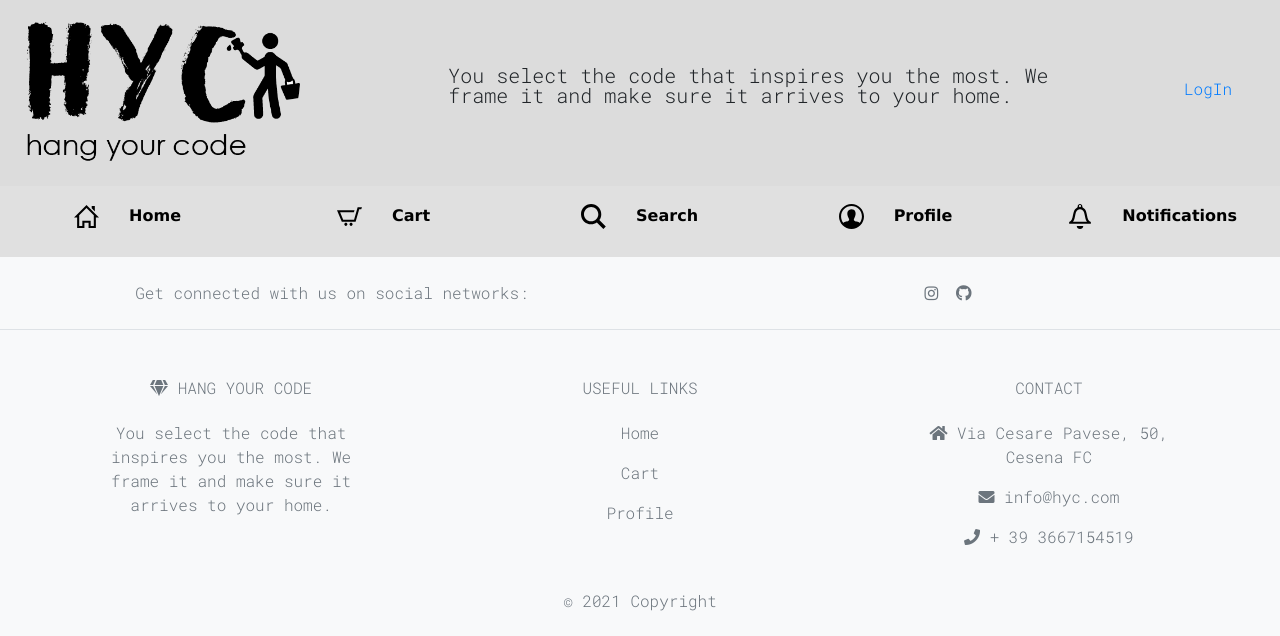
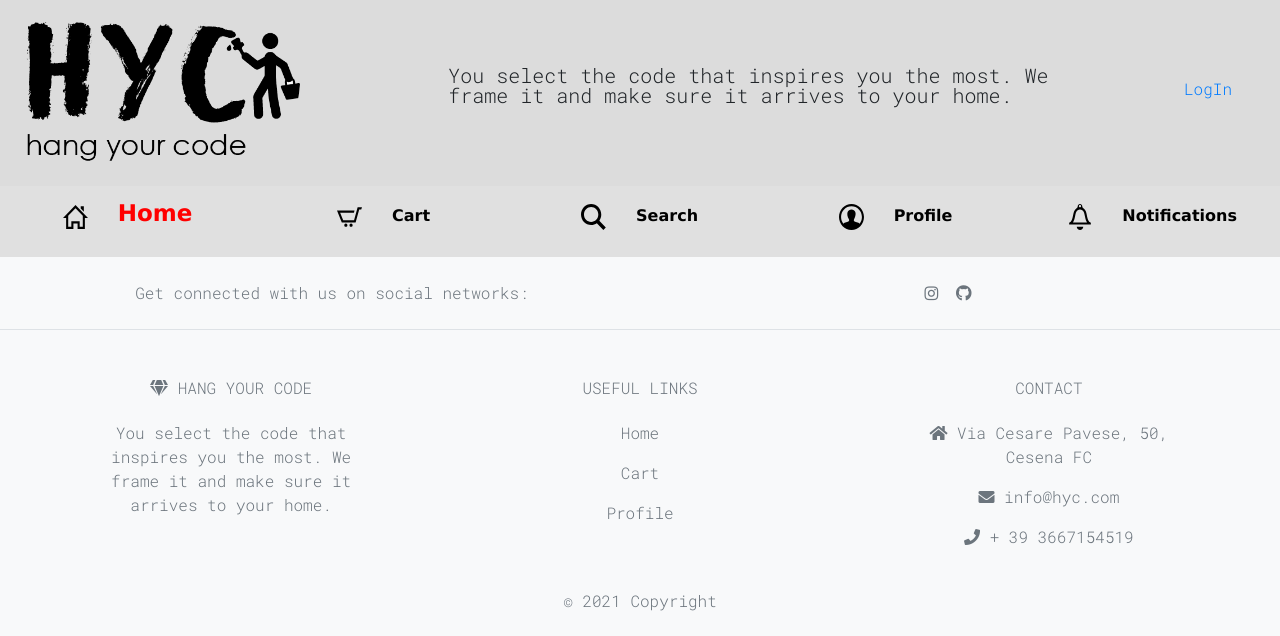
Before and after one commit to zucchero-sintattico/HYC, a PHP site: page /index.php in a window 1280 px wide. Shown: the top 636 px of the page. Run offline with PHP 8.4, Linux system fonts and the light colour scheme; data that the repository does not hold is empty; some libraries are stand-ins or nearby versions; some web fonts are replaced.

Commit message:
Finishing bug fix

```diff
--- a/Sito/cart.php
+++ b/Sito/cart.php
@@ -2,7 +2,7 @@
 require_once 'bootstrap.php';
 $templateParams['title'] = "HYC - Cart";
 $templateParams['style'] = "style/cart.css";
-$templateParams['js'] = array("script/utility/filler.js");
+$templateParams['js'] = array("script/utility/filler.js", "script/utility/utils.js");
 $templateParams['name'] = "template/cartTemplate.php";
 
 if (isUserLoggedIn()) {
--- a/Sito/script/utility/utils.js
+++ b/Sito/script/utility/utils.js
@@ -71,6 +71,24 @@ function modifyProfileIfMobile(){
         return false;
     }
 }
+
+$(document).on("ready", function(){
+    let page = window.location.pathname;
+    console.log(page);
+    if(page == "/index.php"){
+        $(".indexHref > *").css("color", "red");
+        $(".indexHref > p").css("font-size","23px");
+    }else if(page == "/cart.php"){
+        $(".cartHref > *").css("color", "red");
+        $(".cartHref > p").css("font-size","23px");
+    }else if(page == "/profile.php"){
+        $(".profileHref > *").css("color", "red");
+        $(".profileHref > p").css("font-size","23px");
+    }else if(page == "/search.php"){
+        $(".searchHref > *").css("color", "red");
+        $(".searchHref > p").css("font-size","23px");
+    }
+})
 
 function modifyIndexIfMobile() {
 
--- a/Sito/template/base.php
+++ b/Sito/template/base.php
@@ -110,22 +110,22 @@
             <nav>
                 <ul>
                     <li>
-                        <a href="../index.php">
+                        <a href="../index.php" class="indexHref">
                             <img src="../img/nav/home.svg" alt="home Button"/>
                             <p>Home</p>
                         </a>
                     </li><li>
-                        <a href="/cart.php">
+                        <a href="/cart.php" class="cartHref">
                             <img src="../img/nav/cart2.svg" alt="cart Button"/>
                             <p>Cart</p>
                         </a>
                     </li><li>
-                        <a href="#" id="search">
+                        <a href="#" id="search" class="searchHref">
                             <img src="../img/nav/search2.svg" alt="search Button"/>
                             <p>Search</p>
                         </a>
                     </li><li>
-                        <a href="/profile.php">
+                        <a href="/profile.php" class="profileHref">
                             <img src="../img/nav/user2.svg" alt="profile Button"/>
                             <p>Profile</p>
                         </a>
```
